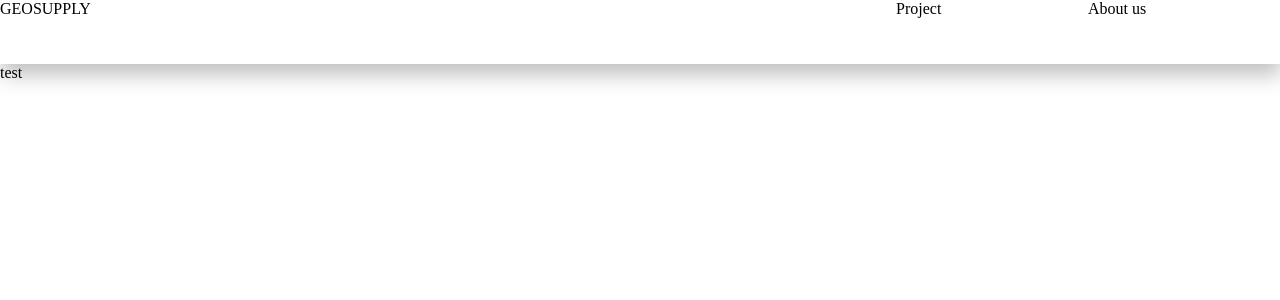
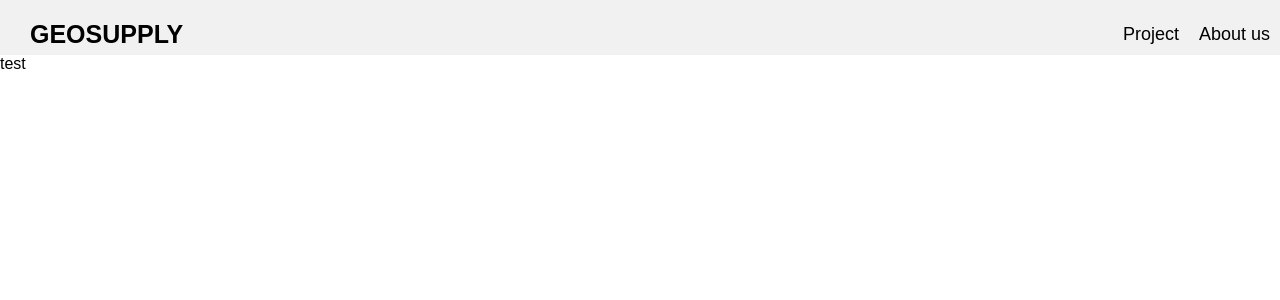
Before and after one commit to xiaoswaii/geosupply_website, a Vue app: page / in a window 1280 px wide. Shown: the top 300 px of the page. Built offline with nearby package versions, Linux system fonts and the light colour scheme; what vue-resize-text would draw is missing.

Commit message:
Header design

```diff
--- a/src/assets/scss/nav.scss
+++ b/src/assets/scss/nav.scss
@@ -1,29 +1,43 @@
-.nav{
-    height: 8%;
-    width: 100%;
-    box-shadow: 1px 11px 20px #c1c0c0;
+body {
+    margin: 0;
+    font-family: Arial, Helvetica, sans-serif;
 }
 
-header{
-    height: 100%;
+.nav {
+    height: 6%;
     width: 100%;
+    overflow: hidden;
+    background-color: #f1f1f1;
+    padding-top: 7px;
 }
 
-.brand{
-    height: 100%;
-    width: 10%;
-    display: block;
+.nav a {
     float: left;
+    color: black;
+    text-align: center;
+    padding: 12px;
+    text-decoration: none;
+    font-size: 18px;
+    line-height: 25px;
+    border-radius: 4px;
+    padding: 15px 10px;
 }
 
-.title_row{
-    height: 100%;
-    width: 30%;
+.nav a.logo {
+    font-size: 25px;
+    font-weight: bold;
+}
+
+.nav a:hover {
+    background-color: #ddd;
+    color: black;
+  }
+
+.nav a.active {
+    background-color: dodgerblue;
+    color: white;
+}
+
+.nav-right {
     float: right;
 }
-.title{
-    color: black;
-    float: left;
-    display: block;
-    width: 50%;
-}
--- a/src/components/Header.vue
+++ b/src/components/Header.vue
@@ -1,10 +1,11 @@
 <template>
   <div class="nav">
     <header>
-      <span class="brand">GEOSUPPLY</span>
-      <div class="title_row">
-        <router-link to="/Project"><li class="title">Project</li></router-link>
-        <router-link to="/Aboutus"><span class="title">About us</span></router-link>
+      <a class="brand"></a>
+      <a class="logo">GEOSUPPLY</a>
+      <div class="nav-right">
+        <router-link to="/Project" >Project</router-link>
+        <router-link to="/Aboutus" >About us</router-link>
       </div>
     </header>
   </div>
```
